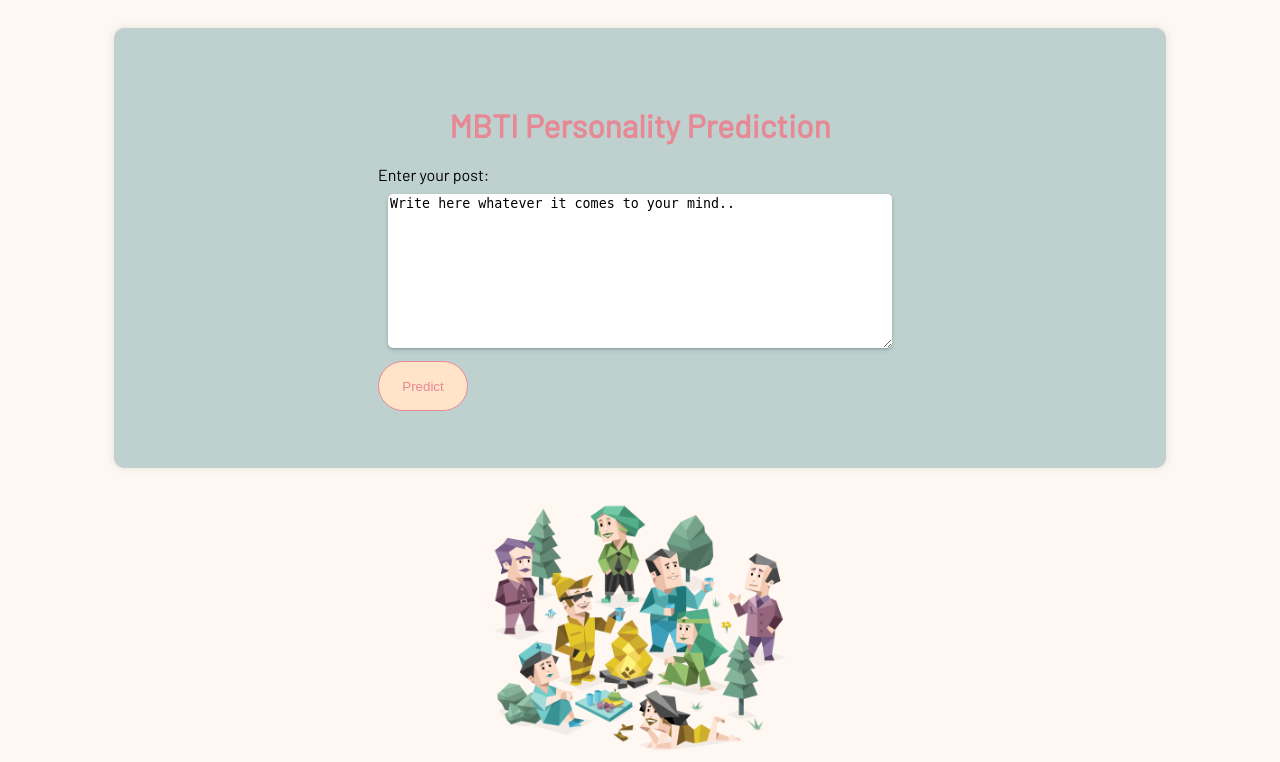
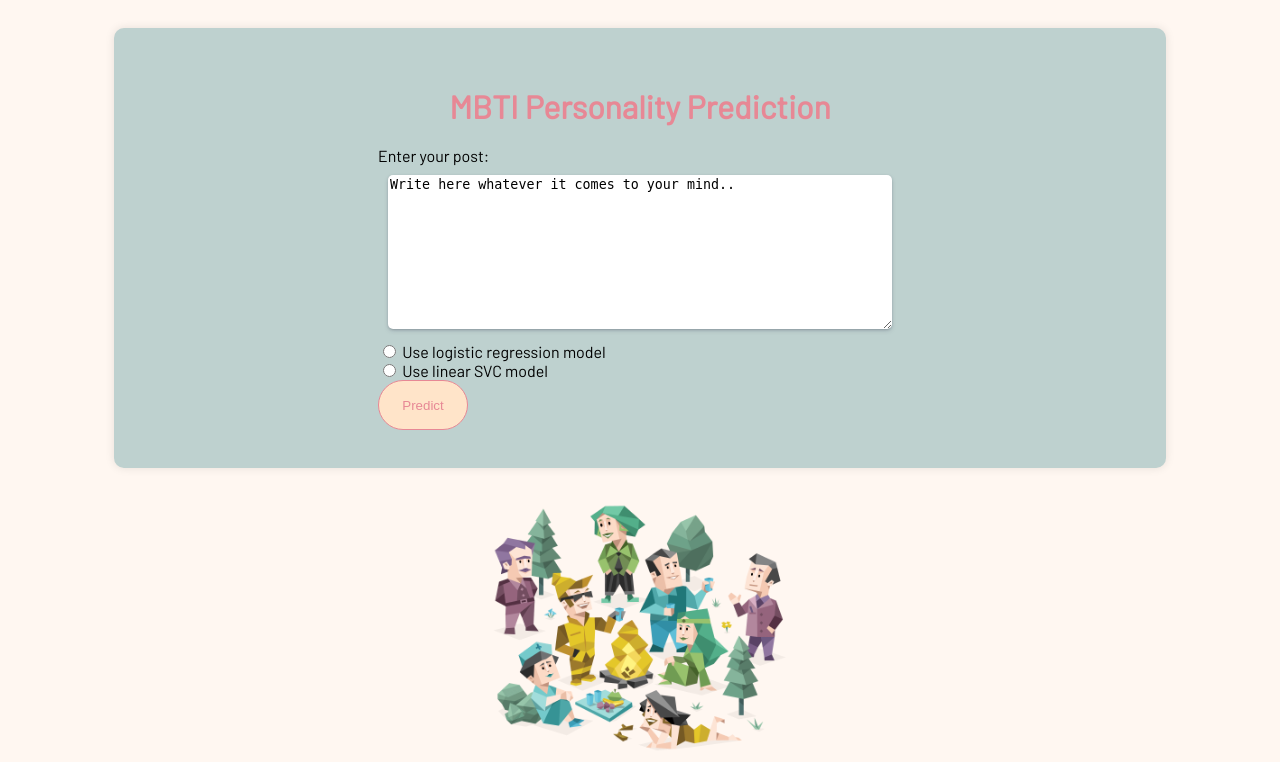
Before and after one commit to MLOPS-Training/mlops_app, a Flask app: page / in a window 1280 px wide. Shown: the top 762 px of the page. Run offline with Flask 3, Linux system fonts and the light colour scheme; parts of the project's set-up code (start-up, migrations or seed data) failed here and were passed over.

Commit message:
choose model to use

```diff
--- a/src/app.py
+++ b/src/app.py
@@ -47,9 +47,7 @@
 vectorizer = joblib.load("./src/weights/vectorizer.joblib")
 target_encoder = joblib.load("./src/weights/target_encoder.joblib")
 model_log = joblib.load("./src/weights/logistic_regression_model.joblib")
-
-# unused for now
-# model_lsvc = joblib.load("./src/weights/linear_svc_model.joblib")
+model_lsvc = joblib.load("./src/weights/linear_svc_model.joblib")
 
 
 @app.route("/")
@@ -60,8 +58,16 @@
 @app.route("/predict", methods=["POST"])
 def predict():
     post = request.form["post"]
+    model = request.form["model"]
     # Prédire les probabilités pour chaque classe
-    probabilities = model_log.predict_proba(vectorizer.transform([post]).toarray())[0]
+    if model == "logistic_regression":
+        probabilities = model_log.predict_proba(vectorizer.transform([post]).toarray())[
+            0
+        ]
+    else:
+        probabilities = model_lsvc.decision_function(
+            vectorizer.transform([post]).toarray()
+        )[0]
 
     # Obtenir les indices des trois prédictions les plus élevées
     top_predictions_indices = np.argsort(-probabilities)[:3]
@@ -133,7 +139,7 @@
         if "--prod" in sys.argv:
             serve(app, host="0.0.0.0", port=5000)
         else:
-            app.run(debug=False)
+            app.run(debug=True)
 
     except KeyboardInterrupt:
         monitoring_thread.join()
--- a/src/static/index.css
+++ b/src/static/index.css
@@ -11,11 +11,12 @@
     justify-content: center;
     min-height: 95%;
     flex-wrap: wrap;
+}
 
+h1{
+    color: #E78895;
 }
- h1{
-    color: #E78895;
- }
+
 .input-card {
     display: flex;
     flex-direction: column;
@@ -40,7 +41,7 @@
     margin: 10px;
 }
 
-input {
+.submit {
     text-decoration: none;
     border: 1px solid #E78895;
     height: 50px;
@@ -55,7 +56,8 @@
     width: 25%;
     height: 40%;
 }
-input:hover {
+
+.submit:hover {
     background-color: #E78895;
     color: #FFE4C9;
     border: 1ps solid #FFE4C9;
--- a/src/templates/index.html
+++ b/src/templates/index.html
@@ -3,7 +3,7 @@
   <head>
     <meta charset="UTF-8" />
     <meta name="viewport" content="width=device-width, initial-scale=1.0" />
-    <link rel="stylesheet" type="text/css" href= "{{ url_for('static', filename='index.css') }}" />
+    <link rel="stylesheet" type="text/css" href="{{ url_for('static', filename='index.css') }}" />
   </head>
   <body>
     <div class="input-card">
@@ -13,12 +13,15 @@
         <br />
         <textarea id="post" name="post" rows="4" cols="50" required>Write here whatever it comes to your mind..</textarea>
         <br />
-        <input id="submit" type="submit" value="Predict" />
+        <input type="radio" id="logistic_regression" name="model" value="logistic_regression" />
+        <label for="colorGreen">Use logistic regression model</label>
+        <br />
+        <input type="radio" id="linear_svc" name="model" value="linear_svc" />
+        <label for="colorBlue">Use linear SVC model</label>
+        <br />
+        <input id="submit" type="submit" value="Predict" class="submit" />
       </form>
     </div>
-    <img
-      src="{{ url_for('static', filename='illustration.png') }}"
-      alt="Description"
-     />
+    <img src="{{ url_for('static', filename='illustration.png') }}" alt="Description" />
   </body>
 </html>
```
Also changed, not shown: src/templates/result.html (+4 -5 lines), src/static/monitoring.css (line endings or trailing spaces), src/static/result.css (line endings or trailing spaces).
